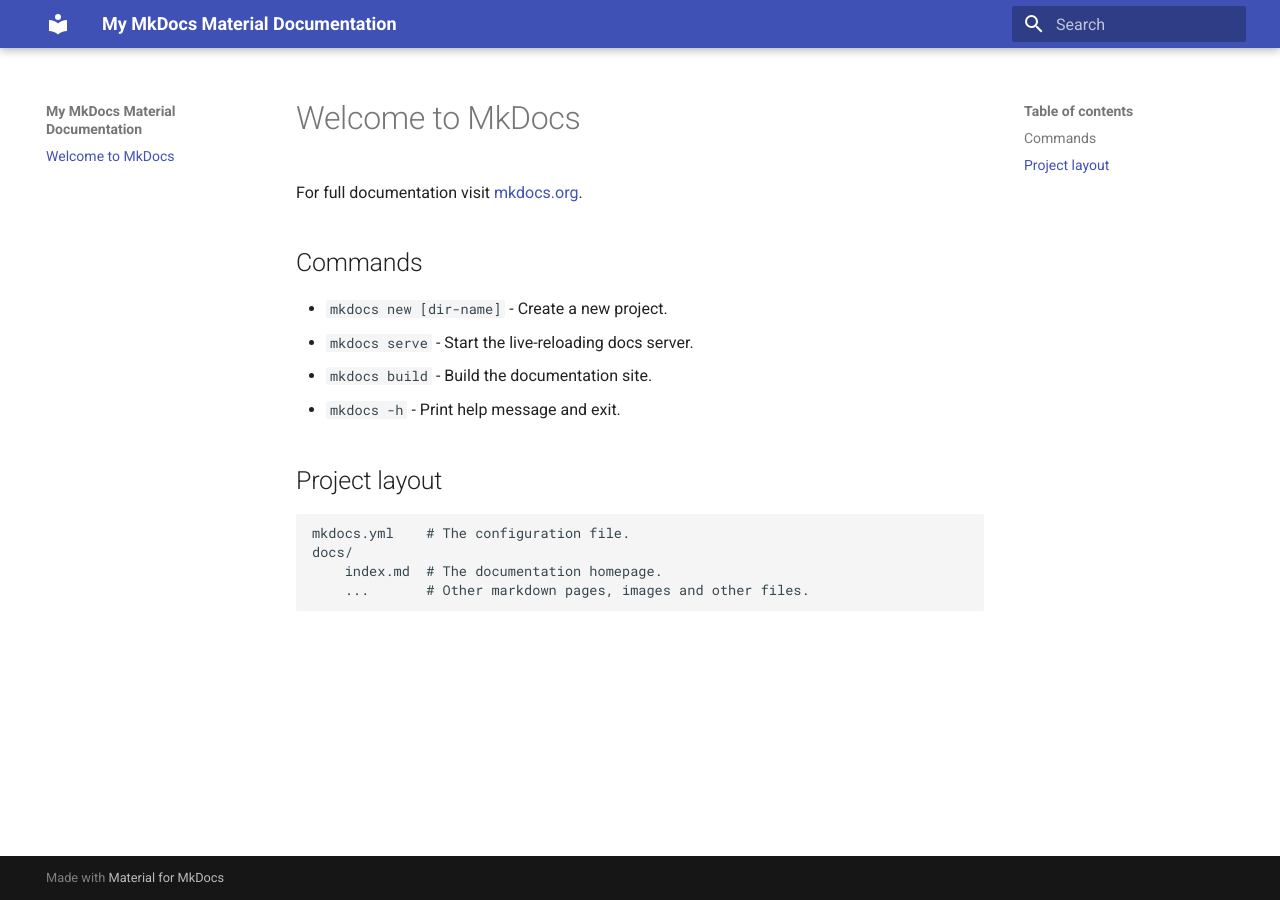
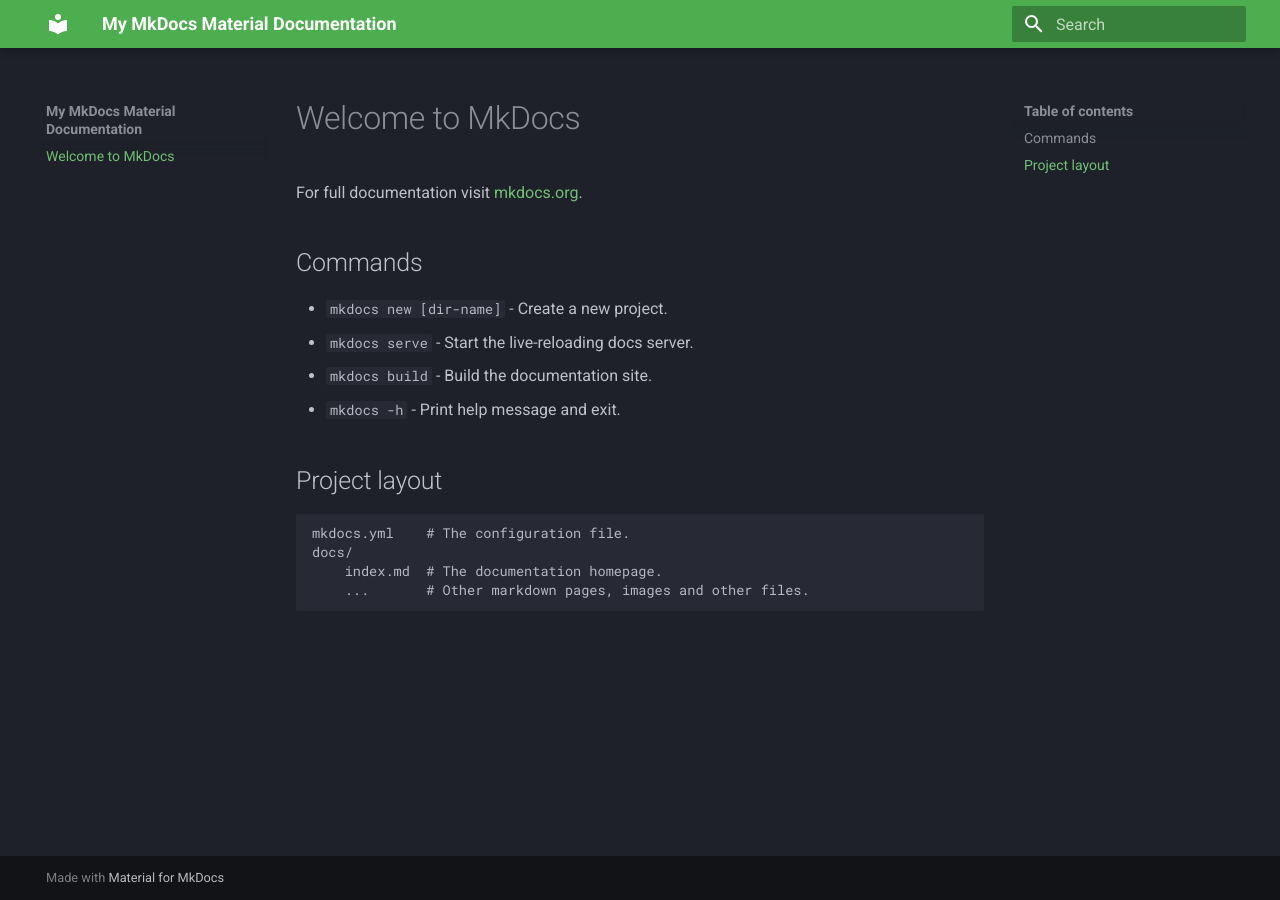
Before and after one commit to kikinovak/mkdocs-material-willett, an MkDocs documentation site: the page built from docs/index.md, in a window 1280 px wide. Built offline with MkDocs 1.6.1 and Material for MkDocs 9.7.7, drawn with Linux system fonts in a browser that asks for light colours.

Commit message:
Adjust color scheme

```diff
--- a/mkdocs.yml
+++ b/mkdocs.yml
@@ -4,5 +4,9 @@
 site_url: https://sitename.example
 theme:
   name: material
+  palette:
+    scheme: slate
+    primary: green
+    accent: deep purple
 
 ...
```
